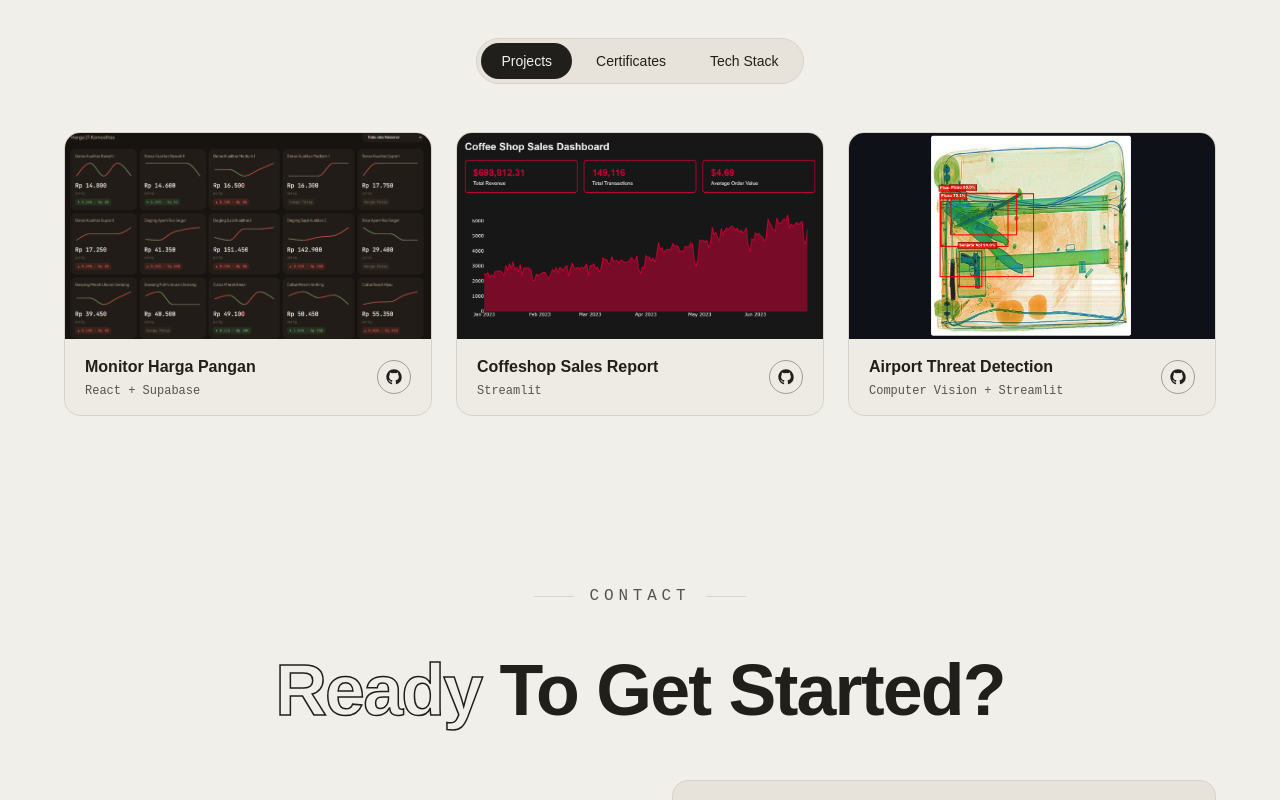
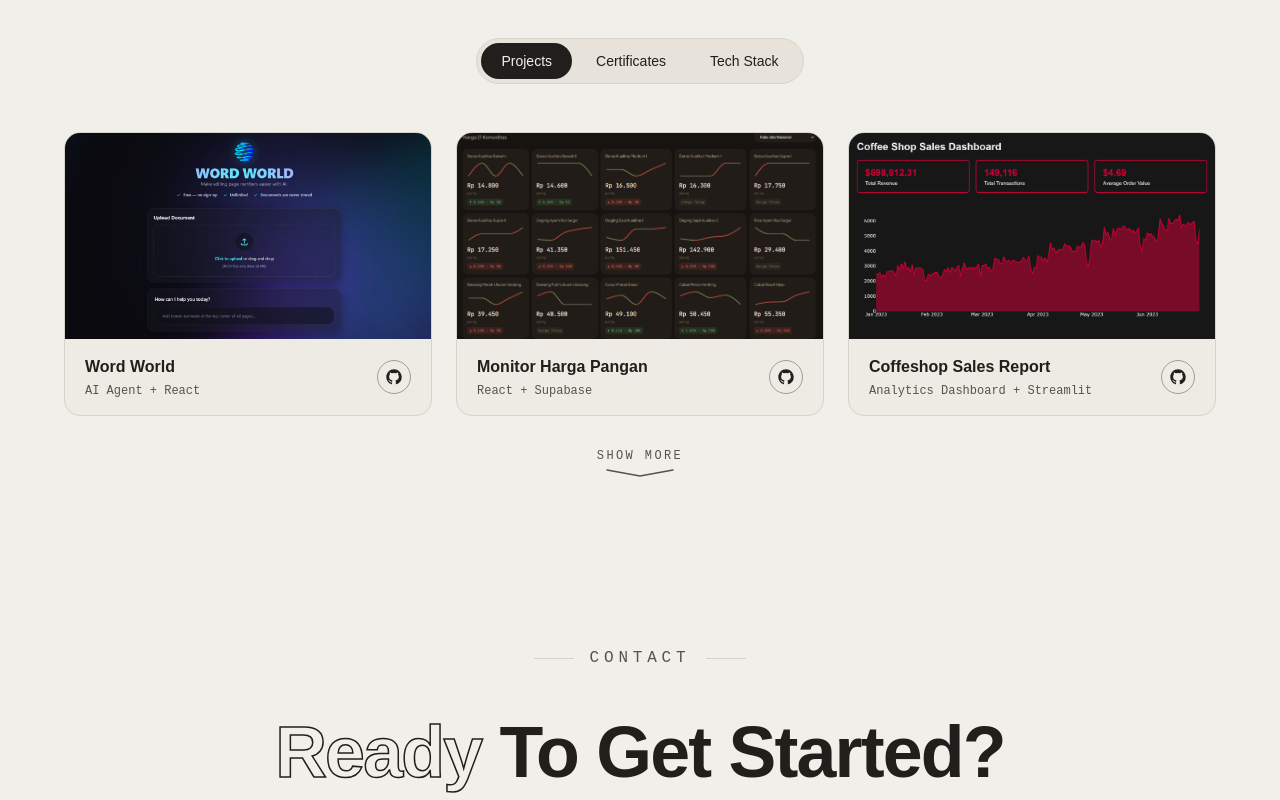
Before and after one commit to damarrsyahputra/damarrsyahputra.github.io, a React (Vite) app: page / in a window 1280 px wide. Shown: the part 2520-3320 px from the top of the page. Built offline with nearby package versions, Linux system fonts and the light colour scheme.

Commit message:
added new project

```diff
--- a/src/data/projects.ts
+++ b/src/data/projects.ts
@@ -8,6 +8,13 @@
 
 export const PROJECTS: Project[] = [
   {
+    title: "Word World",
+    platform: "AI Agent + React",
+    image: "/projects/word_world.png",
+    githubUrl: "https://github.com/damarrsyahputra/word-world",
+    liveUrl: "https://wordworld-app.vercel.app/",
+  },
+  {
     title: "Monitor Harga Pangan",
     platform: "React + Supabase",
     image: "/projects/monitor_harga_pangan.png",
@@ -16,7 +23,7 @@
   },
   {
     title: "Coffeshop Sales Report",
-    platform: "Streamlit",
+    platform: "Analytics Dashboard + Streamlit",
     image: "/projects/coffee_shop_dashboard.png",
     githubUrl: "https://github.com/damarrsyahputra/coffee-shop-sales-dashboard",
     liveUrl: "https://coffee-shop-sales-dashboard-damar.streamlit.app/",
```
Also changed, not shown: public/projects/word_world.png (added).
